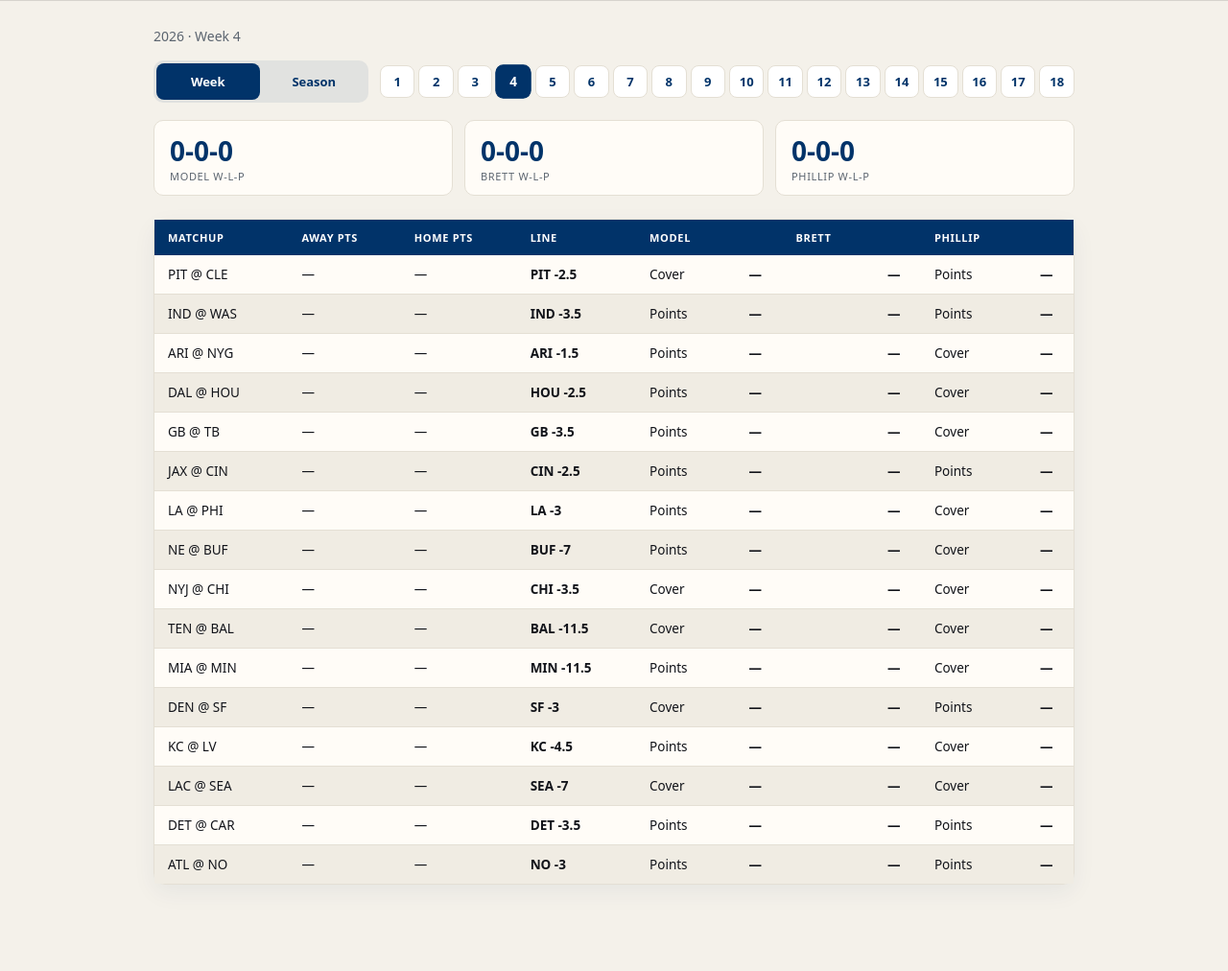
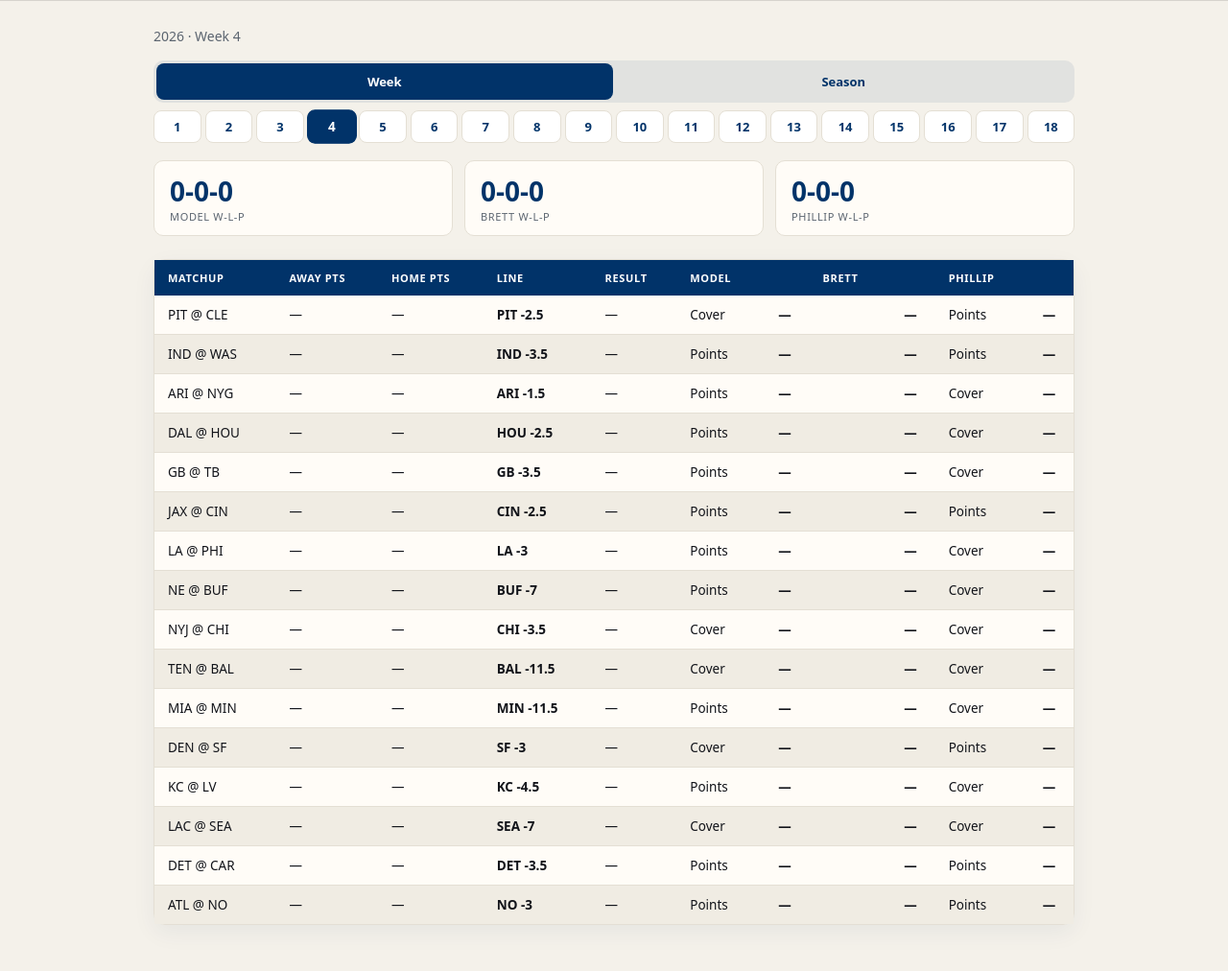
Before and after one commit to phaberman/the-sunday-report, a FastAPI app: page /scoreboard in a window 1280 px wide. Shown: the part 64-1076 px from the top of the page at 96% size. Before the commit the page ends 986 px from the top, so only its background shows below. Run offline with FastAPI, Linux system fonts and the light colour scheme; data comes from the database, SQL or seed files in the repository.

Commit message:
add result col

```diff
--- a/app/score.py
+++ b/app/score.py
@@ -6,6 +6,7 @@ from app.models import Matchup, Pick
 from app.odds import format_kickoff
 from app.spreads import (
     explain_spread,
+    format_ats_result,
     format_decision,
     format_grade,
     format_spread,
@@ -133,6 +134,7 @@ def _matchup_row(
         "away_points": m.away_score if played else None,
         "home_points": m.home_score if played else None,
         "vegas": format_spread(m.away_team, m.home_team, vegas_margin),
+        "ats_result": format_ats_result(vegas_margin, actual if played else None),
         "model": model_decision,
         "model_grade": model_grade,
         "users": users,
--- a/app/spreads.py
+++ b/app/spreads.py
@@ -154,6 +154,34 @@ def favorite_covers(vegas_margin: float, actual_margin: float) -> bool:
     return actual_margin < vegas_margin
 
 
+def actual_ats_decision(
+    vegas_margin: float | None, actual_margin: float | None
+) -> str:
+    """Who won ATS in cover/points terms: cover, points, push, or "" if unknown."""
+    if vegas_margin is None or actual_margin is None:
+        return ""
+    if abs(actual_margin - vegas_margin) < 1e-9:
+        return "push"
+    if abs(vegas_margin) < 1e-9:
+        if actual_margin > 0:
+            return "cover"
+        if actual_margin < 0:
+            return "points"
+        return "push"
+    return "cover" if favorite_covers(vegas_margin, actual_margin) else "points"
+
+
+def format_ats_result(
+    vegas_margin: float | None, actual_margin: float | None
+) -> str:
+    d = actual_ats_decision(vegas_margin, actual_margin)
+    if not d:
+        return ""
+    if d == "push":
+        return "Push"
+    return format_decision(d)
+
+
 def grade_decision(
     decision: str | None,
     vegas_margin: float | None,
--- a/app/static/style.css
+++ b/app/static/style.css
@@ -559,14 +559,39 @@ button.btn-primary:hover, .btn-primary:hover { background: var(--red-2); }
 .upload-toolbar {
   width: 100%;
   margin-bottom: 12px;
+  flex-direction: column;
   flex-wrap: nowrap;
-  align-items: center;
+  align-items: stretch;
+  gap: 8px;
 }
-.upload-toolbar .upload-view {
-  width: auto;
-  max-width: 14rem;
-  flex: 0 0 auto;
+.upload-toolbar-row {
+  width: 100%;
+  min-width: 0;
+}
+.upload-toolbar-row-view .upload-view {
+  width: 100%;
+  max-width: none;
   grid-template-columns: 1fr 1fr;
+}
+.upload-toolbar-row-weeks .matchups-weeks,
+.scoreboard-toolbar-row-weeks .matchups-weeks {
+  width: 100%;
+  flex: none;
+}
+.scoreboard-toolbar {
+  width: 100%;
+  flex-direction: column;
+  flex-wrap: nowrap;
+  align-items: stretch;
+  gap: 8px;
+}
+.scoreboard-toolbar-row {
+  width: 100%;
+  min-width: 0;
+}
+.scoreboard-toolbar-row-view .scoreboard-view {
+  width: 100%;
+  max-width: none;
 }
 .upload-banner {
   margin: 0 0 12px;
@@ -822,15 +847,6 @@ button.btn-primary:hover, .btn-primary:hover { background: var(--red-2); }
   background: var(--navy-2);
   font-size: 10px;
 }
-.scoreboard-toolbar {
-  flex-wrap: wrap;
-  align-items: center;
-  gap: 12px;
-}
-.scoreboard-view {
-  flex: 0 0 auto;
-  max-width: 14rem;
-}
 .compare-card-lead { border-color: var(--navy); box-shadow: 0 0 0 1px var(--navy); }
 .compare-pct {
   margin-top: 6px;
--- a/app/templates/partials/scoreboard_board.html
+++ b/app/templates/partials/scoreboard_board.html
@@ -20,6 +20,7 @@
         <th>Away Pts</th>
         <th>Home Pts</th>
         <th>Line</th>
+        <th>Result</th>
         <th>Model</th>
         <th></th>
         {% for u in usernames %}
@@ -35,6 +36,7 @@
         <td>{{ r.away_points if r.away_points is not none else "—" }}</td>
         <td>{{ r.home_points if r.home_points is not none else "—" }}</td>
         <td class="spread">{{ r.vegas or "—" }}</td>
+        <td>{{ r.ats_result or "—" }}</td>
         <td>{{ r.model or "—" }}</td>
         <td class="grade grade-{{ r.model_grade }}">{{ r.model_grade }}</td>
         {% for u in usernames %}
--- a/app/templates/partials/scoreboard_panel.html
+++ b/app/templates/partials/scoreboard_panel.html
@@ -6,6 +6,7 @@
 {% endif %}
 
 <div class="toolbar matchups-toolbar scoreboard-toolbar">
+  <div class="scoreboard-toolbar-row scoreboard-toolbar-row-view">
   <div class="seg seg-mode scoreboard-view" role="radiogroup" aria-label="Scoreboard range">
     <label class="seg-opt">
       <input type="radio" name="sb_view" value="week"
@@ -24,7 +25,9 @@
       <span>Season</span>
     </label>
   </div>
+  </div>
   {% if view == 'week' %}
+  <div class="scoreboard-toolbar-row scoreboard-toolbar-row-weeks">
   <div class="chip-row matchups-weeks" role="radiogroup" aria-label="Week">
     {% for s, w in week_list %}
     <label class="chip">
@@ -37,6 +40,7 @@
     </label>
     {% endfor %}
   </div>
+  </div>
   {% endif %}
 </div>
 
--- a/app/templates/partials/upload_panel.html
+++ b/app/templates/partials/upload_panel.html
@@ -2,6 +2,7 @@
 <p class="muted">{{ default_season }} · Week {{ week }}</p>
 
 <div class="toolbar matchups-toolbar upload-toolbar">
+  <div class="upload-toolbar-row upload-toolbar-row-view">
   <div class="seg upload-view scoreboard-view" role="radiogroup" aria-label="Upload view">
     <label class="seg-opt">
       <input type="radio" name="upload_view" value="status"
@@ -20,6 +21,8 @@
       <span>Add picks</span>
     </label>
   </div>
+  </div>
+  <div class="upload-toolbar-row upload-toolbar-row-weeks">
   <div class="chip-row matchups-weeks" role="radiogroup" aria-label="Week">
     {% for w in weeks %}
     <label class="chip{% if (default_season, w) in past_weeks %} chip-past{% endif %}">
@@ -32,6 +35,7 @@
     </label>
     {% endfor %}
   </div>
+  </div>
 </div>
 
 {% if view == "status" %}
```
Also changed, not shown: tests/test_spreads.py (+6 -0 lines).
